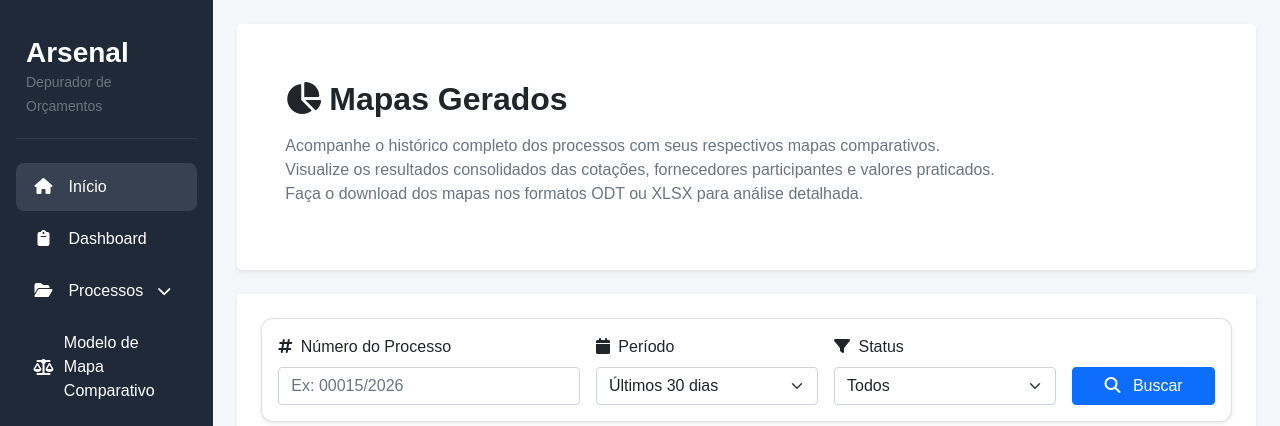
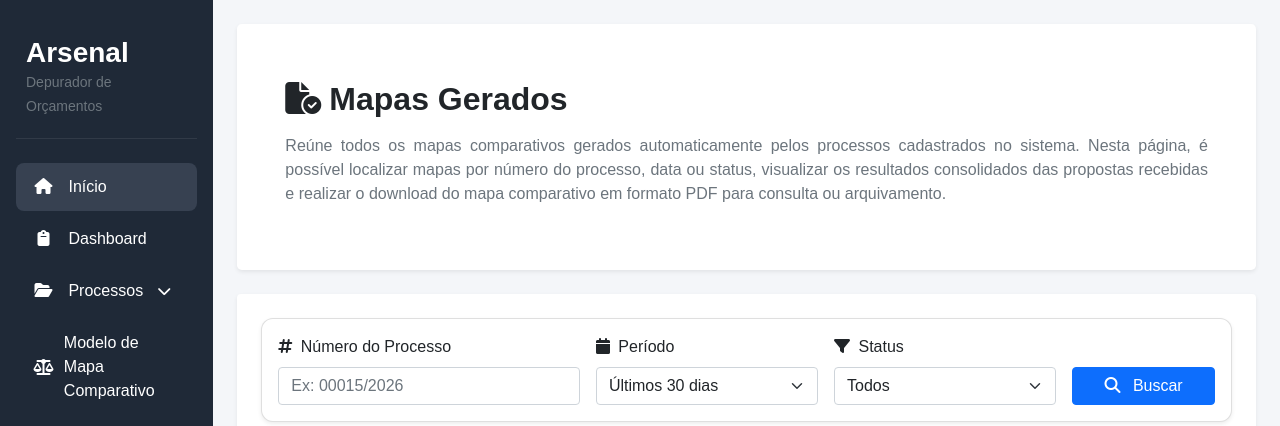
Before and after one commit to TamiresMusafir/arsenal, a Django app: template processos/templates/mapasgerados.html in a window 1280 px wide. Shown: the top 426 px of the page. Run offline with Django 5.2, Linux system fonts and the light colour scheme; the template is opened without the code that fills it, so the values that code supplies are empty; grey boxes labelled with a size stand in for pictures from a placeholder-image service; some libraries are stand-ins or nearby versions.

Commit message:
Update mapasgerados.html

```diff
--- a/processos/templates/mapasgerados.html
+++ b/processos/templates/mapasgerados.html
@@ -1,20 +1,15 @@
 {% extends "base.html" %}
-
 {% block content %}
-
 <div class="container">
   <!-- 1. Seção do Banner Superior -->
   <section class="p-5 mb-4 bg-white rounded-3 shadow-sm border-0 d-flex flex-column flex-lg-row align-items-center justify-content-between gap-4">
     <div>
-            <h2 class="fw-bold text-dark mt-2"><i class="fa-solid fa-chart-pie me-2"></i>Mapas Gerados</h2>
+      <h2 class="fw-bold text-dark mt-2"><i class="fa-solid fa-file-circle-check me-2"></i>Mapas Gerados</h2>
       <p class="text-justify fs-6 text-muted mt-3">
-                Acompanhe o histórico completo dos processos com seus respectivos mapas comparativos.
-                <br>Visualize os resultados consolidados das cotações, fornecedores participantes e valores praticados.
-                <br>Faça o download dos mapas nos formatos ODT ou XLSX para análise detalhada.
+        Reúne todos os mapas comparativos gerados automaticamente pelos processos cadastrados no sistema. Nesta página, é possível localizar mapas por número do processo, data ou status, visualizar os resultados consolidados das propostas recebidas e realizar o download do mapa comparativo em formato PDF para consulta ou arquivamento.
       </p>
     </div>
   </section>
-
   <!-- 2. Seção de Filtros -->
   <section class="lista bg-white p-4 rounded shadow-sm">
     <div class="card shadow-sm mb-4">
@@ -61,7 +56,6 @@
         </div>
       </div>
     </div>
-
     <!-- 3. Lista de Processos com Mapas -->
     <!-- Processo 1 -->
     <div class="card shadow-sm mb-4">
@@ -164,7 +158,6 @@
         </div>
       </div>
     </div>
-
     <!-- Processo 2 -->
     <div class="card shadow-sm mb-4">
       <div class="card-header bg-white">
@@ -266,7 +259,6 @@
         </div>
       </div>
     </div>
-
     <!-- Processo 3 -->
     <div class="card shadow-sm mb-4">
       <div class="card-header bg-white">
@@ -368,7 +360,6 @@
         </div>
       </div>
     </div>
-
     <!-- Paginação -->
     <nav aria-label="Navegação de páginas" class="mt-4">
       <ul class="pagination justify-content-center">
@@ -394,5 +385,4 @@
     </nav>
   </section>
 </div>
-
 {% endblock %}
```
Lines whose indentation alone changed are shown as unchanged.
